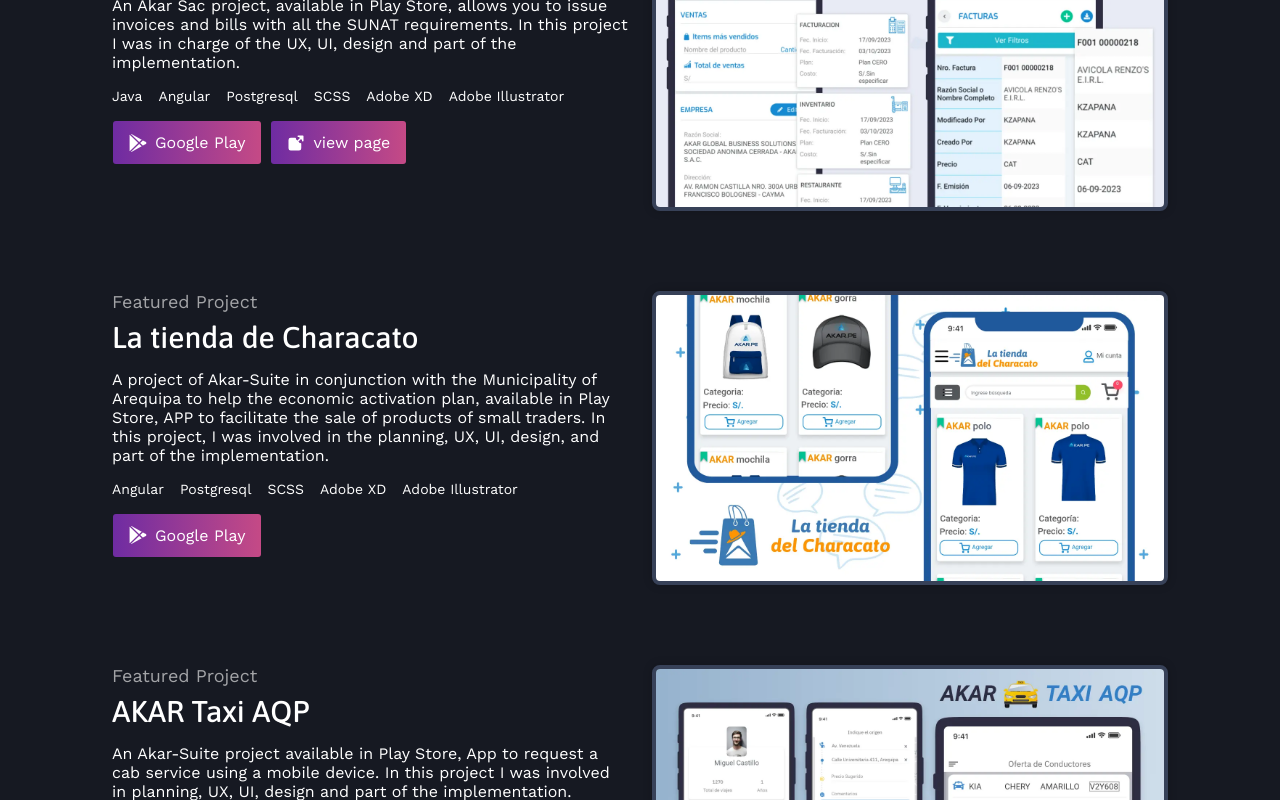
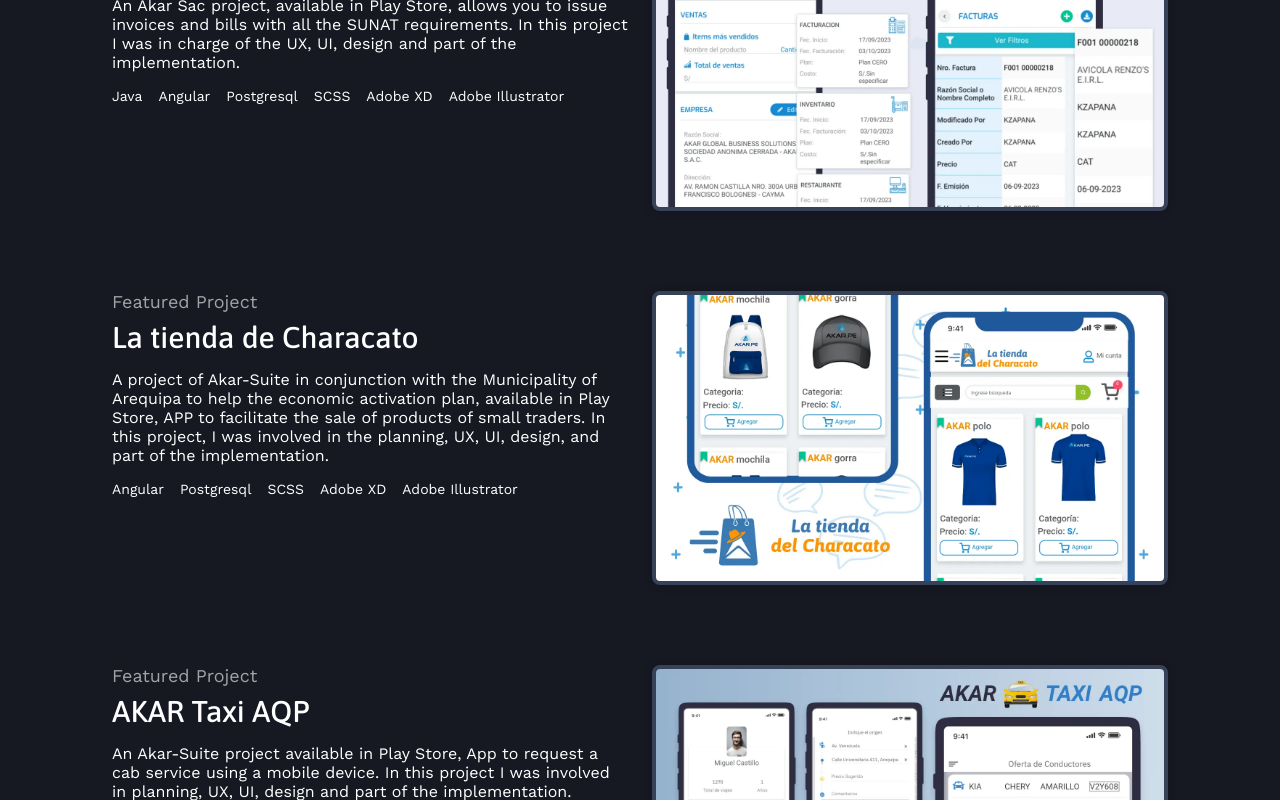
Before and after one commit to SandraLuque/v1p, a React (Vite) app: page / in a window 1280 px wide. Shown: the part 1720-2520 px from the top of the page. Built offline with nearby package versions, Linux system fonts and the light colour scheme.

Commit message:
remove button

```diff
--- a/src/components/sections/projects/Projects.jsx
+++ b/src/components/sections/projects/Projects.jsx
@@ -1,10 +1,10 @@
-import { useEffect, useState } from "react";
+// import { useEffect, useState } from "react";
 
 import styles from "./Projects.module.scss";
 import { Title } from "src/components/layout/title/Title";
 import Project from "../../../data/projectos";
 import { Icons } from "src/components/icons/Icons";
-import { Button } from "src/components/button/button";
+// import { Button } from "src/components/button/button";
 // import { ProjectCrad } from "./ProjectCrad";
 
 export const Projects = () => {
@@ -39,7 +39,7 @@
                     <li key={index}>{item}</li>
                   ))}
                 </ul>
-                <ul className={styles.links}>
+                {/* <ul className={styles.links}>
                   {proj.links.map((link, index) => (
                     <li key={index}>
                       <Button type="link" href={link.href} target="_black">
@@ -50,7 +50,7 @@
                       </Button>
                     </li>
                   ))}
-                </ul>
+                </ul> */}
               </ul>
               <div className={styles.image}>
                 <div className={styles.pictureWraper}>
```
